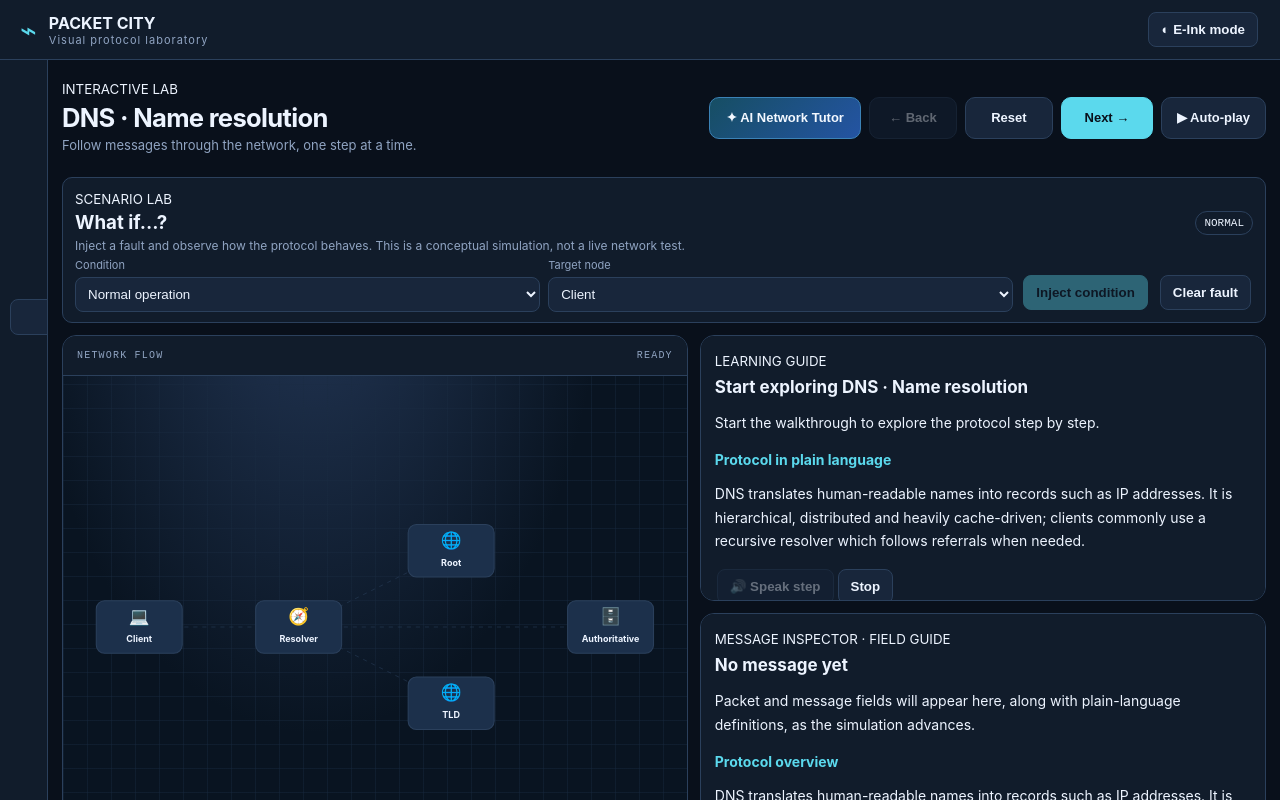
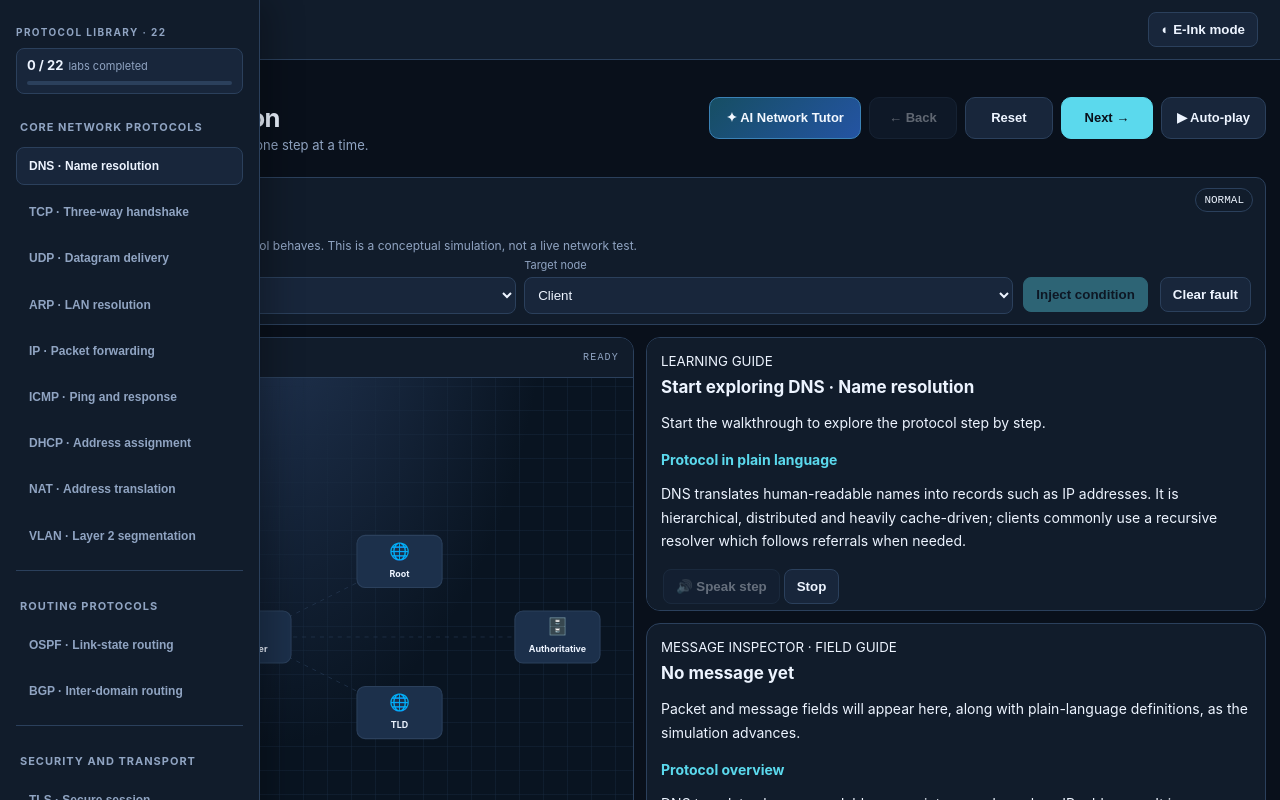
Before and after one commit to codassassin/protocol-playground, a React (Vite) app: page / in a window 1280 px wide. Shown: the top 800 px of the page. Built offline with nearby package versions, Linux system fonts and the light colour scheme.

Commit message:
Fix collapsed sidebar clipping with overlay drawer layout

```diff
--- a/src/app.css
+++ b/src/app.css
@@ -252,46 +252,43 @@ html[data-theme=ink] .progress-track i{background:#111}
   .lower>.panel{height:auto!important;max-height:none!important;min-height:260px!important}
 }
 
-/* Packet City workspace redesign: hover-expand rail, scrollable page,
-   large left topology + right-side learning/inspection panels. */
+
+/* Revised workspace: sidebar becomes a true overlay drawer, never a narrow column. */
 @media(min-width:801px){
-  html,body,#root{height:auto!important;min-height:100%!important;overflow:auto!important}
-  .pc{height:auto!important;min-height:100vh!important;overflow:visible!important;display:block!important}
-  .layout{height:auto!important;min-height:calc(100vh - 60px)!important;overflow:visible!important;clip:auto!important;grid-template-columns:48px minmax(0,1fr)!important}
-  aside{width:48px!important;max-height:none!important;height:calc(100vh - 60px)!important;min-height:0!important;position:sticky!important;top:60px!important;overflow-x:hidden!important;overflow-y:auto!important;padding:12px 6px!important;z-index:30!important;transition:width .22s ease,padding .22s ease;box-shadow:none!important}
-  aside:hover,aside:focus-within{width:248px!important;padding:16px!important;position:sticky!important;box-shadow:8px 0 28px #0003!important}
-  aside:not(:hover):not(:focus-within) h3,aside:not(:hover):not(:focus-within) .progress-summary,aside:not(:hover):not(:focus-within) .protocol-group h4{opacity:0!important;pointer-events:none}
-  aside:not(:hover):not(:focus-within) .lab{font-size:0!important;overflow:hidden!important;white-space:nowrap!important;height:36px!important;padding:8px 0!important;text-align:center!important;margin:3px 0!important}
-  aside:not(:hover):not(:focus-within) .lab:after{content:"•";font-size:15px;display:block}
-  aside:not(:hover):not(:focus-within) .protocol-group{border:0!important;margin:4px 0!important;padding:0!important}
-  main{height:auto!important;min-height:calc(100vh - 60px)!important;overflow:visible!important;display:flex!important;align-items:flex-start!important;gap:12px!important;padding:14px!important}
-  .lab-content{flex:1 1 auto!important;width:100%!important;min-width:0!important;height:auto!important;overflow:visible!important;display:grid!important;
-    grid-template-columns:minmax(0,1.05fr) minmax(0,.95fr)!important;
-    grid-template-rows:auto auto minmax(480px,68vh) auto auto!important;gap:12px!important;align-items:stretch!important}
-  .labhead{grid-column:1/-1!important;grid-row:1!important;position:static!important}
-  .whatif-panel{grid-column:1/-1!important;grid-row:2!important;margin:0!important;padding:10px 12px!important;min-height:0!important}
-  .whatif-heading{align-items:center!important}
-  .whatif-heading p{max-width:750px!important}
-  .whatif-controls{display:grid!important;grid-template-columns:minmax(0,1fr) minmax(0,1fr) auto auto!important;align-items:end!important;gap:8px!important}
-  .whatif-controls label{min-width:0!important}
-  .whatif-controls select{width:100%!important;padding:8px!important}
-  .scenario-explanation{margin-top:7px!important;padding:7px 9px!important}
-  .canvas{grid-column:1!important;grid-row:3!important;height:100%!important;min-height:480px!important;margin:0!important}
-  .canvas svg{height:100%!important;min-height:0!important;flex:1!important}
-  .lower{grid-column:2!important;grid-row:3!important;display:flex!important;flex-direction:column!important;height:100%!important;min-height:480px!important;max-height:none!important;overflow:visible!important;gap:12px!important}
-  .lower>.panel{flex:1 1 0!important;width:100%!important;height:auto!important;min-height:220px!important;max-height:none!important;overflow:auto!important;margin:0!important;padding:14px!important}
-  .checkpoint{grid-column:1/-1!important;grid-row:4!important;margin:0!important}
-  footer{grid-column:1/-1!important;grid-row:5!important}
-  .tutor-dock{position:sticky!important;top:72px!important;flex:0 0 clamp(300px,26vw,400px)!important;width:clamp(300px,26vw,400px)!important;height:calc(100vh - 84px)!important}
+ html,body,#root{height:auto!important;min-height:100%!important;overflow-x:hidden!important;overflow-y:auto!important}
+ .pc{height:auto!important;min-height:100vh!important;overflow:visible!important}
+ .layout{display:block!important;height:auto!important;min-height:calc(100vh - 60px)!important;overflow:visible!important;clip:auto!important}
+ aside{position:fixed!important;left:0!important;top:60px!important;bottom:0!important;width:260px!important;height:auto!important;max-height:none!important;
+   padding:16px!important;overflow-y:auto!important;overflow-x:hidden!important;z-index:100!important;
+   transform:translateX(-252px)!important;transition:transform .22s ease!important;background:var(--surface)!important;
+   border-right:1px solid var(--line)!important;box-shadow:none!important}
+ aside:hover,aside:focus-within{transform:translateX(0)!important;box-shadow:10px 0 32px #0004!important}
+ aside:after{content:"☰";position:fixed;left:252px;top:12px;width:36px;height:38px;display:flex;align-items:center;justify-content:center;
+   border:1px solid var(--line);border-radius:0 8px 8px 0;background:var(--surface);color:var(--text);font-size:16px;cursor:pointer}
+ aside:hover:after,aside:focus-within:after{opacity:0}
+ main{display:block!important;height:auto!important;min-height:calc(100vh - 60px)!important;overflow:visible!important;padding:14px!important}
+ .lab-content{width:100%!important;max-width:none!important;height:auto!important;min-width:0!important;overflow:visible!important;
+   display:grid!important;grid-template-columns:minmax(0,1fr) minmax(0,1fr)!important;
+   grid-template-rows:auto auto minmax(500px,70vh) auto auto!important;gap:12px!important;align-items:stretch!important}
+ .labhead{grid-column:1/-1!important;grid-row:1!important}
+ .whatif-panel{grid-column:1/-1!important;grid-row:2!important;margin:0!important;padding:10px 12px!important}
+ .whatif-controls{display:grid!important;grid-template-columns:minmax(0,1fr) minmax(0,1fr) auto auto!important;gap:8px!important}
+ .canvas{grid-column:1!important;grid-row:3!important;height:100%!important;min-height:500px!important;width:100%!important;margin:0!important}
+ .canvas svg{width:100%!important;height:100%!important;min-height:0!important}
+ .lower{grid-column:2!important;grid-row:3!important;display:flex!important;flex-direction:column!important;height:100%!important;min-height:500px!important;max-height:none!important;overflow:visible!important;gap:12px!important}
+ .lower>.panel{flex:1 1 0!important;width:100%!important;min-width:0!important;height:auto!important;min-height:0!important;max-height:none!important;overflow:auto!important;margin:0!important}
+ .checkpoint{grid-column:1/-1!important;grid-row:4!important;margin:0!important}
+ footer{grid-column:1/-1!important;grid-row:5!important}
+ .tutor-dock{position:fixed!important;right:12px!important;top:72px!important;z-index:120!important}
 }
 @media(max-width:800px){
-  .layout{grid-template-columns:1fr!important}
-  aside{width:auto!important;position:static!important;max-height:none!important;height:auto!important;overflow:auto!important;transition:none!important}
-  aside:hover,aside:focus-within{width:auto!important}
-  main{display:block!important;padding:12px!important}
-  .lab-content{display:flex!important;flex-direction:column!important;height:auto!important}
-  .whatif-controls{display:flex!important;flex-wrap:wrap!important}
-  .canvas{height:400px!important;min-height:350px!important}
-  .lower{display:grid!important;grid-template-columns:1fr!important}
-  .lower>.panel{height:auto!important;min-height:220px!important}
+ aside{position:static!important;transform:none!important;width:auto!important;height:auto!important;max-height:none!important}
+ aside:after{display:none!important}
+ .layout{display:block!important}
+ main{display:block!important;overflow:visible!important;padding:10px!important}
+ .lab-content{display:flex!important;flex-direction:column!important;height:auto!important;overflow:visible!important}
+ .whatif-controls{display:flex!important;flex-wrap:wrap!important}
+ .canvas{height:420px!important;min-height:360px!important}
+ .lower{display:grid!important;grid-template-columns:1fr!important;height:auto!important}
+ .lower>.panel{min-height:220px!important;height:auto!important;max-height:none!important}
 }
```
